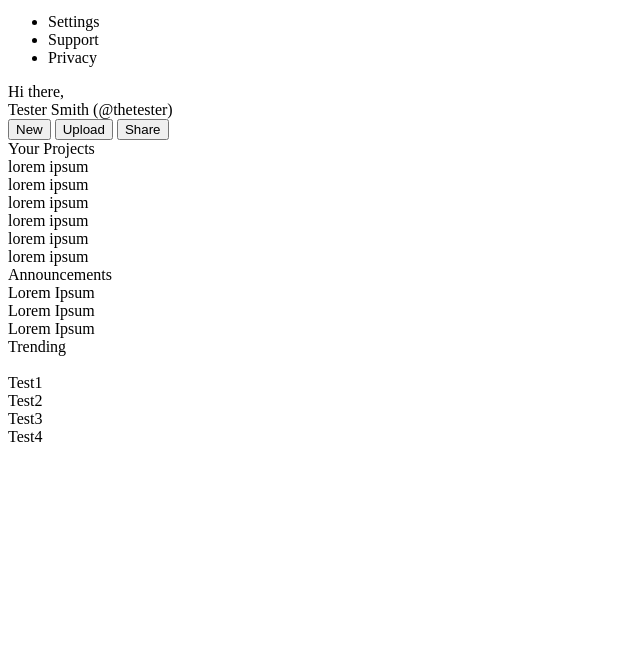
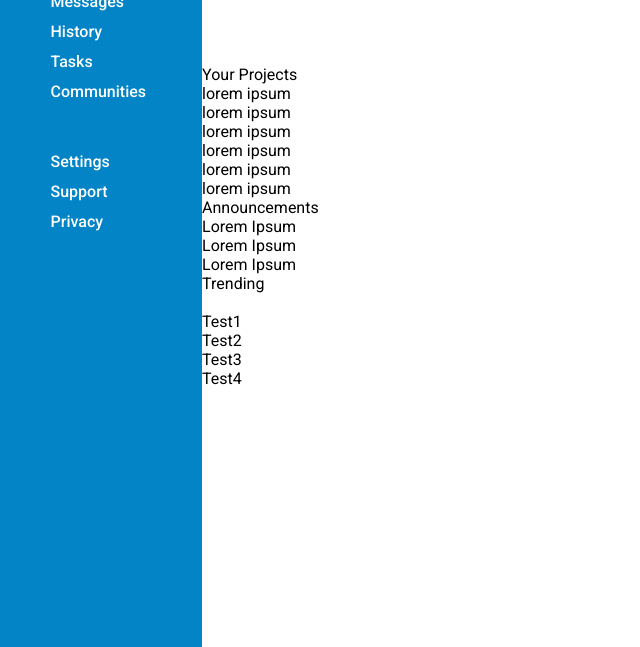
Before and after one commit to jakeeii/admin-dashboard, a plain HTML site: page index.html in a window 1280 px wide. Shown: the part 153-800 px from the top of the page, without its empty margins (0-640 px from the left). Drawn offline with Linux system fonts and the light colour scheme.

Commit message:
Set up and layout sidebar
Side bar has been slightly styled with CSS Grid, custom fonts, and a
custom background color. There are two columns in the sidebar, one for
text and one for icons which will be added in later.

```diff
--- a/index.html
+++ b/index.html
@@ -6,12 +6,13 @@
   <meta name="viewport" content="width=device-width, initial-scale=1.0">
   <title>Admin Dashboard</title>
   <link rel="stylesheet" href="styles.css">
+  <link rel="stylesheet" href="https://fonts.googleapis.com/css2?family=Roboto:wght@300;400;500;700&display=swap">
 </head>
 <body>
-
+  <div class="container">
     <div class="sidebar">
       <div class="logo">Dashboard</div>
-    <ul>
+      <ul class="main-links">
         <li>Home</li>
         <li>Profile</li>
         <li>Messages</li>
@@ -19,7 +20,7 @@
         <li>Tasks</li>
         <li>Communities</li>
       </ul>
-    <ul>
+      <ul class="side-links">
         <li>Settings</li>
         <li>Support</li>
         <li>Privacy</li>
@@ -64,7 +65,7 @@
       <div class="handle">Test4</div>
 
     </div>
-
+  </div>
 
 
 </body>
--- a/styles.css
+++ b/styles.css
@@ -0,0 +1,69 @@
+:root {
+  --main-blue: #0284c7
+}
+
+html,
+body {
+  margin: 0;
+  padding: 0;
+  font-family: 'Roboto', sans-serif;
+}
+
+.container {
+  display: grid;
+  grid-template-columns: .75fr 4fr;
+  grid-template-rows: 1.5fr 4fr;
+}
+
+.sidebar {
+  grid-column: 1 / 2;
+  grid-row: 1 / 3;
+  display: grid;
+  grid-template-columns: 1fr 3fr;
+  background-color: var(--main-blue);
+  color: white;
+  height: 100vh;
+  position: relative;
+}
+
+.logo {
+  grid-column: 2 / 3;
+  font-weight: 700;
+  font-size: 1.3rem;
+  margin-top: 25px;
+}
+
+ul {
+  list-style: none;
+  margin: 0;
+  padding: 0;
+}
+
+.sidebar > ul {
+  line-height: 30px;
+  grid-column: 2 / 3;
+}
+
+li {
+  font-weight: 500;
+}
+
+.main-links {
+  position: absolute;
+  margin-top: 80px;
+}
+
+.side-links {
+  position: absolute;
+  margin-top: 300px;
+}
+
+.header {
+  grid-column: 2 / 3;
+  grid-row: 1 / 2;
+}
+
+.content {
+  grid-column: 2 / 3;
+  grid-row: 2 / 3;
+}
```
Lines whose indentation alone changed are shown as unchanged.
